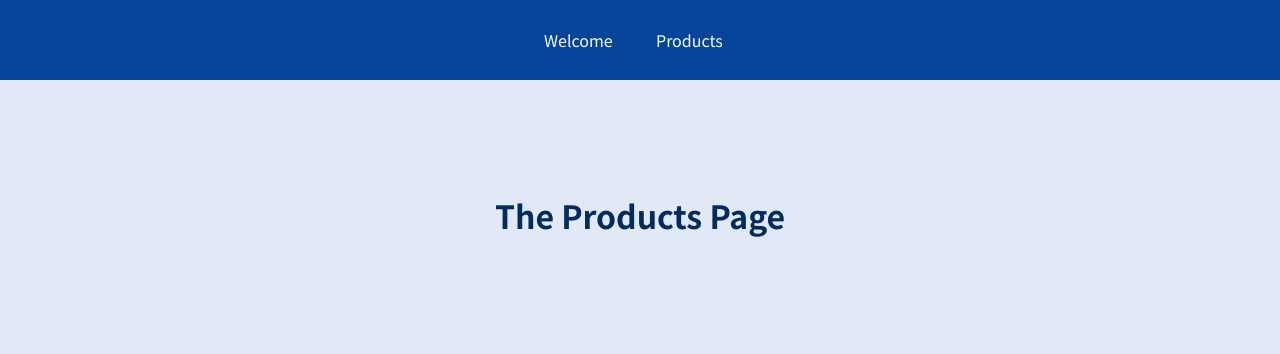
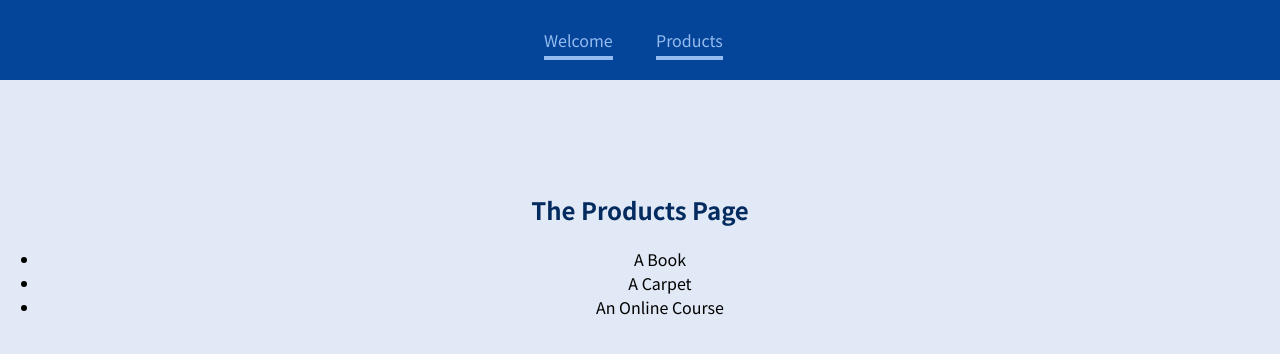
Before and after one commit to RafoBunyatyan/React-Router, a JavaScript app: page /products in a window 1280 px wide. Shown: the top 354 px of the page. Built offline with nearby package versions, Linux system fonts and the light colour scheme.

Commit message:
add ProductDetail.js

```diff
--- a/src/App.js
+++ b/src/App.js
@@ -2,6 +2,7 @@ import { Route, Routes } from 'react-router-dom';
 
 import Welcome from './pages/Welcome';
 import Products from './pages/Products';
+import ProductDetail from './pages/ProductDetail';
 import MainHeader from './components/MainHeader';
 
 
@@ -11,8 +12,9 @@ function App() {
 			<MainHeader />
 			<main>
 				<Routes>
-					<Route path="/welcome" element={<Welcome />}></Route>
-					<Route path="/products" element={<Products />}></Route>
+					<Route path="/welcome" element={<Welcome />} />
+					<Route path="/products" element={<Products />} />
+					<Route path='/product-detail/:productId' element={<ProductDetail />} />
 				</Routes>
 			</main>
 		</div>
@@ -20,3 +22,7 @@ function App() {
 }
 
 export default App;
+
+// our-domain.com/welcome => Welcome Component
+// our-domain.com/products => Products Component
+// our-domain.com/product-detail/a-book  (any value=cankacat arjeq)
--- a/src/components/MainHeader.js
+++ b/src/components/MainHeader.js
@@ -8,12 +8,12 @@ const MainHeader = () => {
 			<nav>
 				<ul>
 					<li>
-						<NavLink activeClassName={classes.active} to='/welcome'>
+						<NavLink className={classes.active} to='/welcome'>
 							Welcome
 						</NavLink>
 					</li>
 					<li>
-						<NavLink activeClassName={classes.active} to='/products'>
+						<NavLink className={classes.active} to='/products'>
 							Products
 						</NavLink>
 					</li>
@@ -24,3 +24,5 @@ const MainHeader = () => {
 }
 
 export default MainHeader
+
+// activeClassName
--- a/src/components/MainHeader.module.css
+++ b/src/components/MainHeader.module.css
@@ -31,7 +31,6 @@
 
 .header a:hover,
 .header a:active,
-.header a.active,
 .header a.active {
   color: #95bcf0;
   padding-bottom: 0.25rem;
--- /dev/null
+++ b/src/pages/ProductDetail.js
@@ -0,0 +1,9 @@
+const ProductDetail = () => {
+	return (
+		<section>
+			<h1>Product Detail</h1>
+		</section>
+	)
+}
+
+export default ProductDetail
--- a/src/pages/Products.js
+++ b/src/pages/Products.js
@@ -1,5 +1,14 @@
 const Products = () => {
-	return <h1>The Products Page</h1>
+	return (
+		<section>
+			<h1>The Products Page</h1>
+			<ul>
+				<li>A Book</li>
+				<li>A Carpet</li>
+				<li>An Online Course </li>
+			</ul>
+		</section>
+	)
 }
 
 export default Products
```
Also changed, not shown: 1 other file (tests, documents, lock files or other folders).
